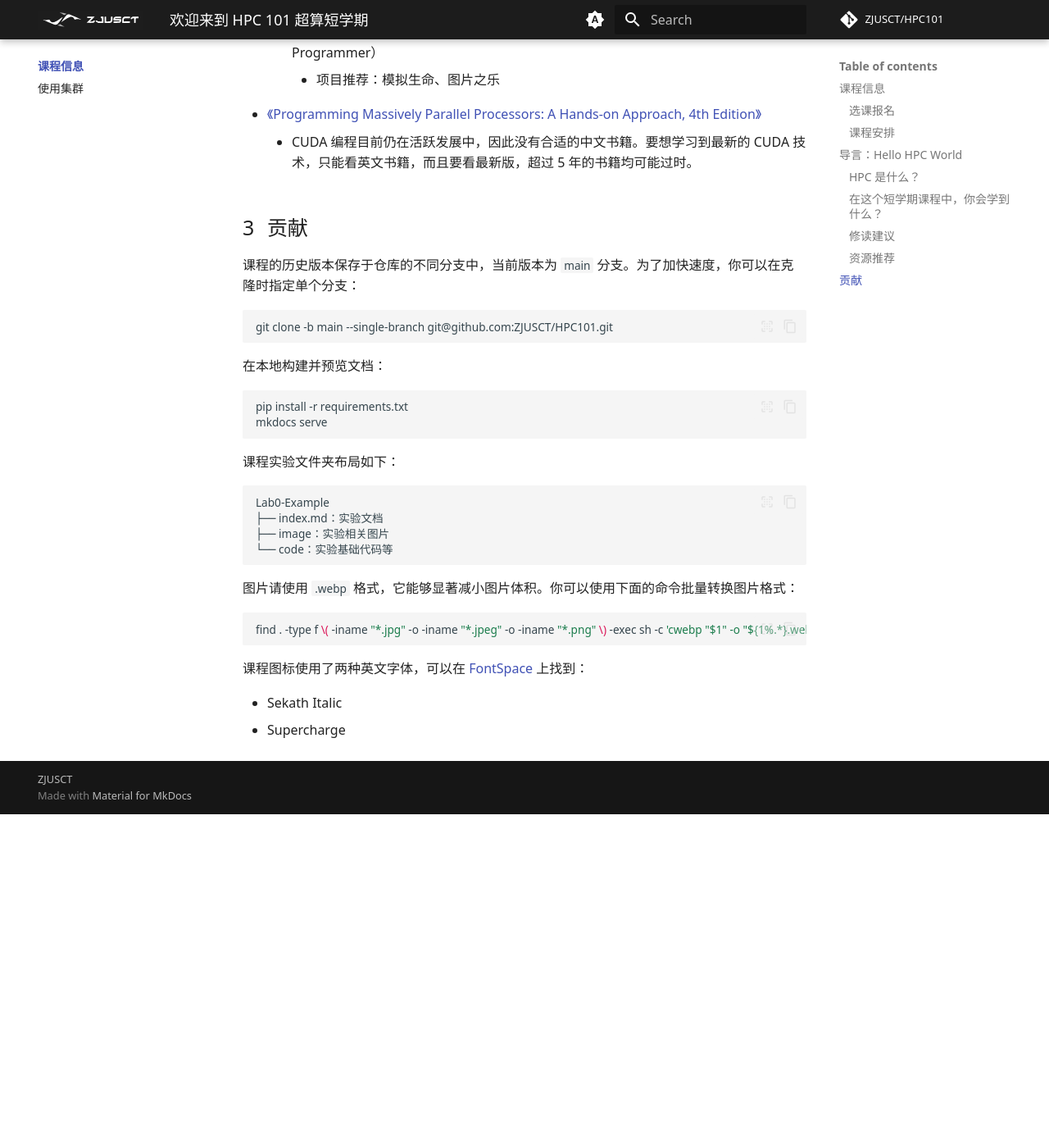
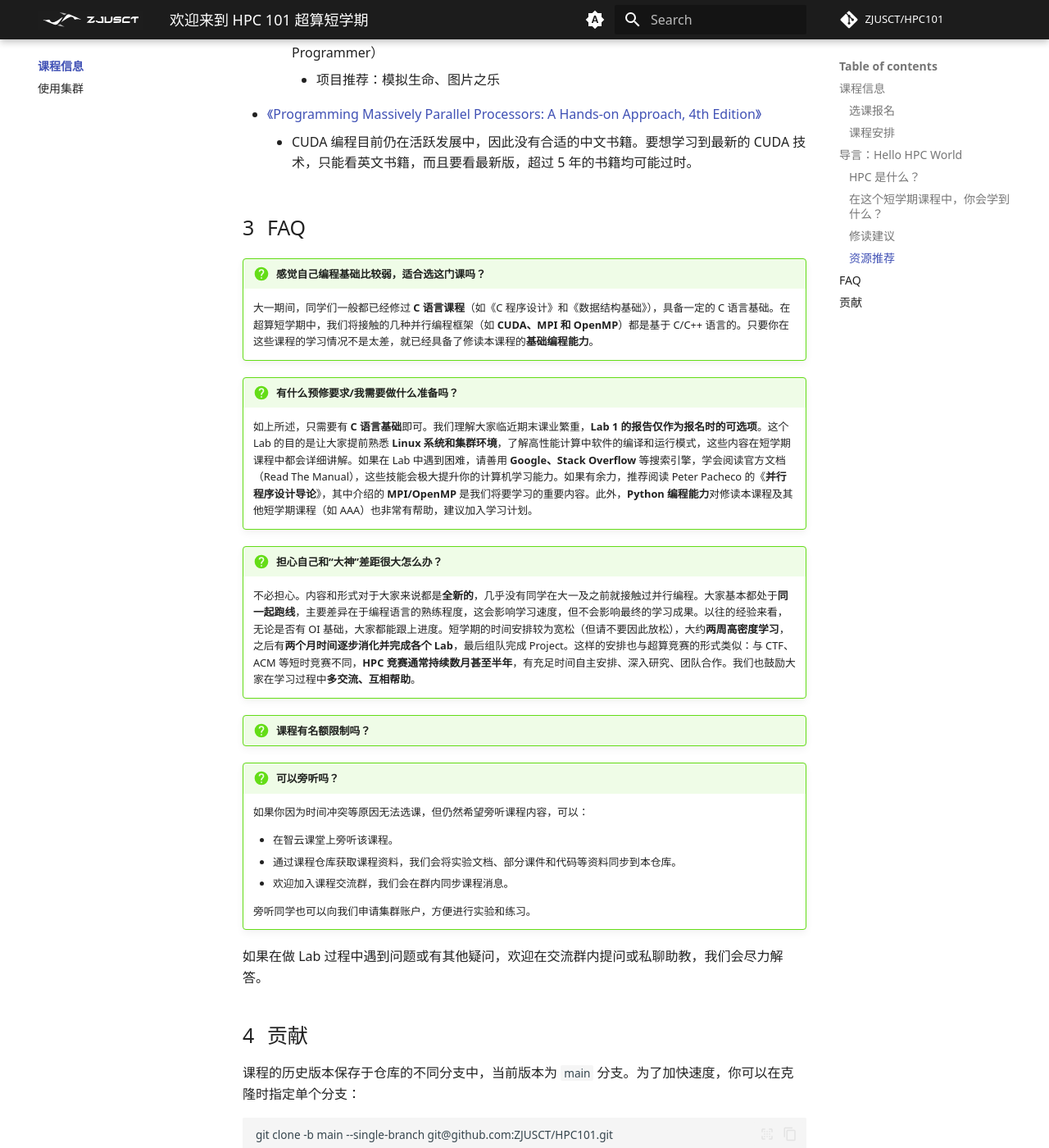
Before and after one commit to wys917/HPC101, an MkDocs documentation site: the page built from docs/index.md, in a window 1280 px wide and 1400 px high, scrolled down 6015 px. Shown: the whole window at 82% size. Built offline with MkDocs 1.6.1 and Material for MkDocs 9.7.7, drawn with Linux system fonts in a browser that asks for light colours; emoji names are drawn with the system emoji font; some web fonts are replaced; comment, search, counter and statistics services are not loaded; before the commit the page ends 7008 px from its top, so only the background shows below that.

Commit message:
fix: Add FAQ section to address common concerns about course prerequisites and participation

```diff
--- a/docs/index.md
+++ b/docs/index.md
@@ -150,6 +150,34 @@ HPC 提供的超高性能，使得它在很多领域都有着广泛的应用。
 - [《Programming Massively Parallel Processors: A Hands-on Approach, 4th Edition》](https://www.oreilly.com/library/view/programming-massively-parallel/9780323984638/)
     - CUDA 编程目前仍在活跃发展中，因此没有合适的中文书籍。要想学习到最新的 CUDA 技术，只能看英文书籍，而且要看最新版，超过 5 年的书籍均可能过时。
 
+## FAQ
+
+!!! question "感觉自己编程基础比较弱，适合选这门课吗？"
+
+    大一期间，同学们一般都已经修过 **C 语言课程**（如《C 程序设计》和《数据结构基础》），具备一定的 C 语言基础。在超算短学期中，我们将接触的几种并行编程框架（如 **CUDA、MPI 和 OpenMP**）都是基于 C/C++ 语言的。只要你在这些课程的学习情况不是太差，就已经具备了修读本课程的**基础编程能力**。
+
+!!! question "有什么预修要求/我需要做什么准备吗？"
+
+    如上所述，只需要有 **C 语言基础**即可。我们理解大家临近期末课业繁重，**Lab 1 的报告仅作为报名时的可选项**。这个 Lab 的目的是让大家提前熟悉 **Linux 系统和集群环境**，了解高性能计算中软件的编译和运行模式，这些内容在短学期课程中都会详细讲解。如果在 Lab 中遇到困难，请善用 **Google、Stack Overflow** 等搜索引擎，学会阅读官方文档（Read The Manual），这些技能会极大提升你的计算机学习能力。如果有余力，推荐阅读 Peter Pacheco 的《**并行程序设计导论**》，其中介绍的 **MPI/OpenMP** 是我们将要学习的重要内容。此外，**Python 编程能力**对修读本课程及其他短学期课程（如 AAA）也非常有帮助，建议加入学习计划。
+
+!!! question "担心自己和“大神”差距很大怎么办？"
+
+    不必担心。内容和形式对于大家来说都是**全新的**，几乎没有同学在大一及之前就接触过并行编程。大家基本都处于**同一起跑线**，主要差异在于编程语言的熟练程度，这会影响学习速度，但不会影响最终的学习成果。以往的经验来看，无论是否有 OI 基础，大家都能跟上进度。短学期的时间安排较为宽松（但请不要因此放松），大约**两周高密度学习**，之后有**两个月时间逐步消化并完成各个 Lab**，最后组队完成 Project。这样的安排也与超算竞赛的形式类似：与 CTF、ACM 等短时竞赛不同，**HPC 竞赛通常持续数月甚至半年**，有充足时间自主安排、深入研究、团队合作。我们也鼓励大家在学习过程中**多交流、互相帮助**。
+
+!!! question "课程有名额限制吗？"
+
+!!! question "可以旁听吗？"
+
+    如果你因为时间冲突等原因无法选课，但仍然希望旁听课程内容，可以：
+
+    - 在智云课堂上旁听该课程。
+    - 通过课程仓库获取课程资料，我们会将实验文档、部分课件和代码等资料同步到本仓库。
+    - 欢迎加入课程交流群，我们会在群内同步课程消息。
+
+    旁听同学也可以向我们申请集群账户，方便进行实验和练习。
+
+如果在做 Lab 过程中遇到问题或有其他疑问，欢迎在交流群内提问或私聊助教，我们会尽力解答。
+
 ## 贡献
 
 课程的历史版本保存于仓库的不同分支中，当前版本为 `main` 分支。为了加快速度，你可以在克隆时指定单个分支：
```
